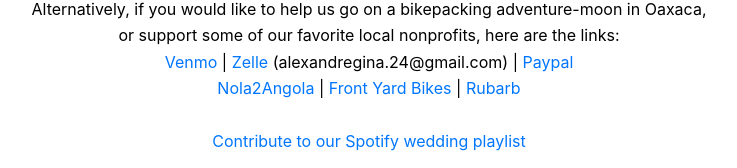
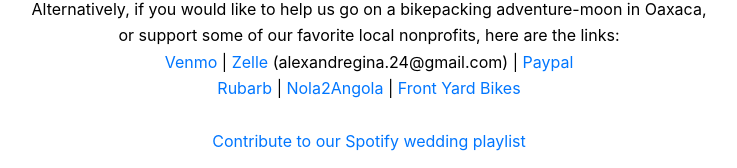
Before and after one commit to Human-Coop/create-react-app, a React (Create React App) app: page / in a window 1280 px wide. Shown: the part 1536-1704 px from the top of the page, without its empty margins (271-1008 px from the left). Built offline with nearby package versions, Linux system fonts and the light colour scheme; no server answers.

Commit message:
order links

```diff
--- a/src/App.js
+++ b/src/App.js
@@ -294,7 +294,7 @@
       <a href="https://venmo.com/u/regigi">Venmo</a> | <a href="https://enroll.zellepay.com/qr-codes?data=eyJuYW1lIjoiQUxFWEFORFJBIiwidG9rZW4iOiJhbGllZTkxQGdtYWlsLmNvbSIsImFjdGlvbiI6InBheW1lbnQifQ==">Zelle</a> (alexandregina.24@gmail.com) | <a href="https://www.paypal.com/paypalme/alexandregina">Paypal</a>
       </div>
       <div>
-      <a href="https://www.nolatoangola.org/sponsors/">Nola2Angola</a> | <a href="https://www.frontyardbikes.com/contribute">Front Yard Bikes</a> | <a href="https://www.rubarbike.org/get-involved/">Rubarb</a>
+      <a href="https://www.rubarbike.org/get-involved/">Rubarb</a> | <a href="https://www.nolatoangola.org/sponsors/">Nola2Angola</a> | <a href="https://www.frontyardbikes.com/contribute">Front Yard Bikes</a>
       </div>
       <br />
       <a href="">Contribute to our Spotify wedding playlist</a>
```
